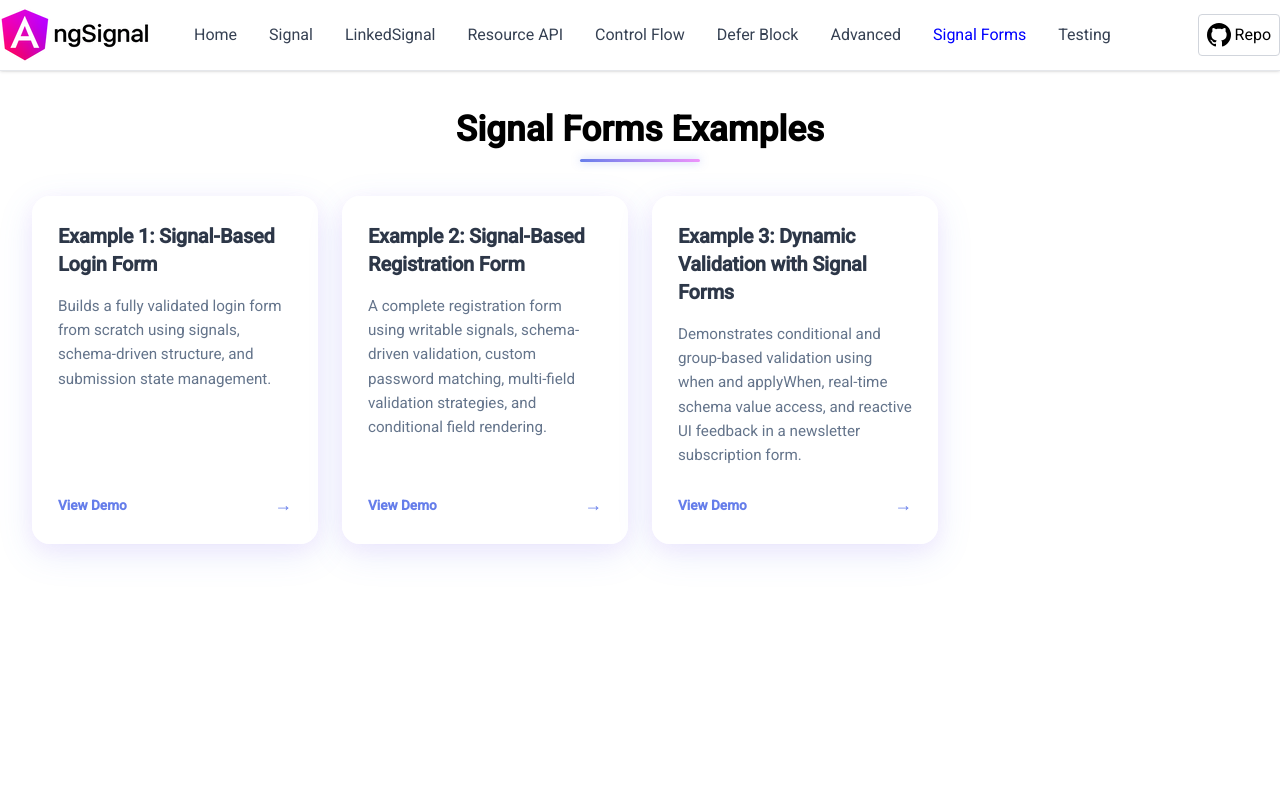
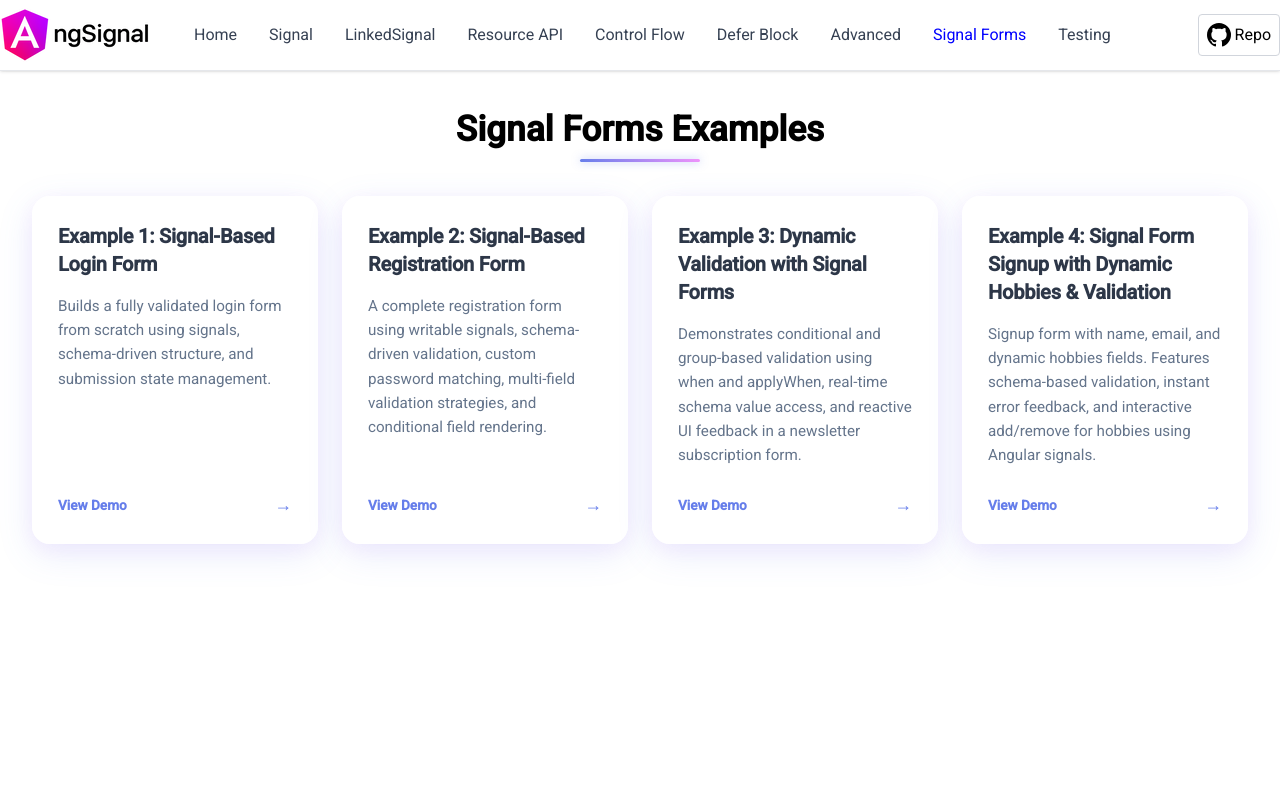
Before and after one commit to drissiOmar98/Angular-Features-Lab, an Angular app: page /signal-forms in a window 1280 px wide. Shown: the top 800 px of the page. Built offline with nearby package versions, Linux system fonts and the light colour scheme.

Commit message:
feat(signal-forms): register example 4 with dynamic hobbies validation

```diff
--- a/src/app/examples/signal-forms/example-data/signal-forms-examples.ts
+++ b/src/app/examples/signal-forms/example-data/signal-forms-examples.ts
@@ -17,6 +17,11 @@ export const SIGNAL_FORM_EXAMPLES: ExampleModel[] = [
     content: 'Demonstrates conditional and group-based validation using when and applyWhen, real-time schema value access, and reactive UI feedback in a newsletter subscription form.',
     routerLink: '/signal-forms/example3'
   },
+  {
+    title: 'Example 4: Signal Form Signup with Dynamic Hobbies & Validation',
+    content: 'Signup form with name, email, and dynamic hobbies fields. Features schema-based validation, instant error feedback, and interactive add/remove for hobbies using Angular signals.',
+    routerLink: '/signal-forms/example4'
+  },
 
 
 ];
```
